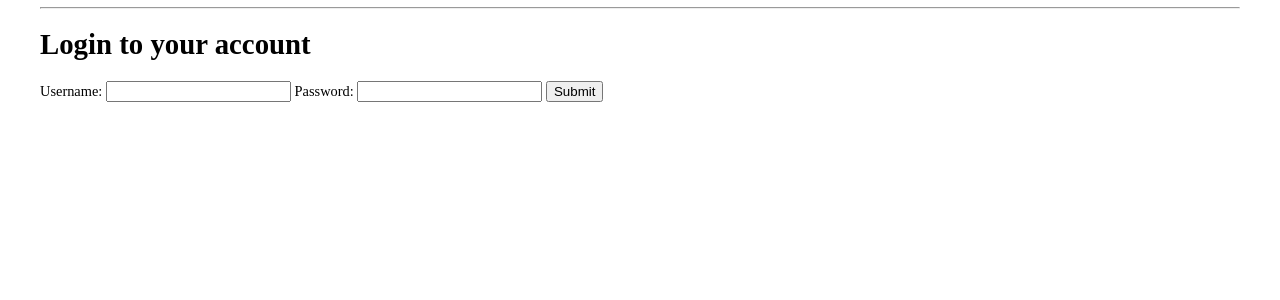
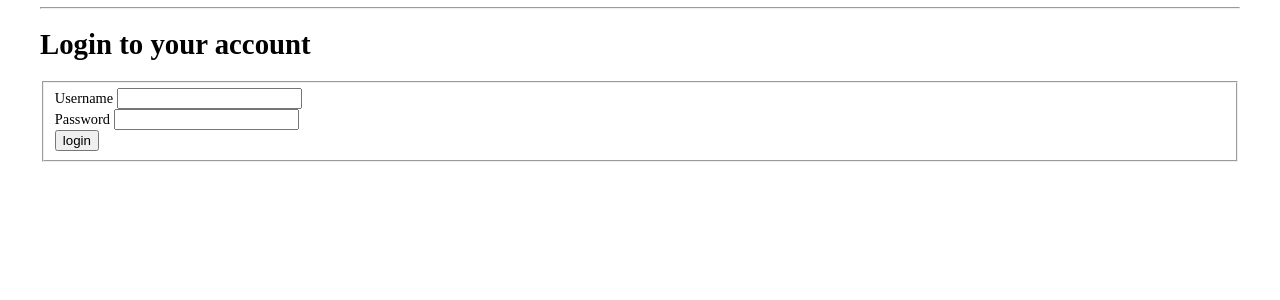
Before and after one commit to rafalbraun/myquora, a Flask app: page /login in a window 1280 px wide. Shown: the part 25-325 px from the top of the page. Run offline with Flask 3, Linux system fonts and the light colour scheme; some libraries are stand-ins or nearby versions.

Commit message:
added login form

```diff
--- a/app.py
+++ b/app.py
@@ -6,7 +6,7 @@ from flask_sqlalchemy import SQLAlchemy
 from itsdangerous import TimedJSONWebSignatureSerializer as Serializer
 from config import Config
 from models import db, bcrypt, User, Post, Report, Notification
-from forms import CreatePostForm, UpdatePostForm, DeletePostForm, CreateCommentForm, ReportPostForm
+from forms import CreatePostForm, UpdatePostForm, DeletePostForm, CreateCommentForm, ReportPostForm, LoginForm
 from dotenv import load_dotenv
 from werkzeug.utils import secure_filename
 
@@ -49,15 +49,15 @@ def index():
 def login():
     if current_user.is_authenticated is True:
         return redirect(url_for("posts"))
-    if request.method == "POST":
-        user = User.query.filter_by(
-            username=request.form.get("username")).first()
-        if user and bcrypt.check_password_hash(user.password, request.form.get("password")):
+    form = LoginForm()
+    if form.validate_on_submit():
+        user = User.query.filter_by(username=form.username.data).first()
+        if user and bcrypt.check_password_hash(user.password, form.password.data):
             login_user(user)
             return redirect(url_for("posts"))
         else:
             flash(f'Wrong credentials or no such user', 'error')
-    return render_template("login.html")
+    return render_template("login.html", form=form)
 
 @app.route("/logout")
 def logout():
@@ -163,7 +163,6 @@ def post_update(id):
     if form.validate_on_submit():
         form.populate_obj(post)
         db.session.add(post)
-        ## here update rid and pid
         db.session.commit()
         flash(f'Post has been updated.', 'success')
         return redirect(url_for('post', id=post.rid, _anchor=str(post.id)))
--- a/forms.py
+++ b/forms.py
@@ -27,3 +27,8 @@ class ReportPostForm(FlaskForm):
     reason = RadioField('report reason', choices=[('v1','violence'),('v2','spam'),('v3','obscenity'),('v4','other')])
     reported_post = IntegerField('', validators=[DataRequired()])
     submit2 = SubmitField('confirm')
+
+class LoginForm(FlaskForm):
+    username = StringField('Username', validators=[DataRequired(), Length(min=1, max=120)])
+    password = PasswordField('Password', validators=[DataRequired(), Length(min=1, max=120)])
+    submit = SubmitField('login')
--- a/models.py
+++ b/models.py
@@ -21,8 +21,8 @@ class Notification(db.Model):
 class User(db.Model, UserMixin):
     id = db.Column(db.Integer, primary_key=True)
     username = db.Column(db.String(20), unique=True, nullable=False)
+    password = db.Column(db.String(60), nullable=False)
     email = db.Column(db.String(120), unique=True, nullable=False)
-    password = db.Column(db.String(60), nullable=False)
     notifications = db.relationship("Post", secondary=Notification.__table__)
 
 class Post(db.Model):
--- a/templates/login.html
+++ b/templates/login.html
@@ -2,12 +2,32 @@
 {% block content %}
 
     <h1>Login to your account</h1>
-    <form action="#" method="post">
-      <label for="username">Username:</label>
-      <input type="text" name="username" />
-      <label for="password">Password:</label>
-      <input type="password" name="password" />
-      <button type="submit">Submit</button>
+
+    {% with messages = get_flashed_messages() %}
+        {% if messages %}
+            {% for message in messages %}
+                <p>{{message}}</p>
+            {% endfor %}
+        {% endif %}
+    {% endwith %}
+
+    <form method="POST">
+        {{ form.csrf_token }}
+        <fieldset class="form-group">
+            <div class="form-group">
+                {{ form.username.label(class="form-control-label") }}
+                {{ form.username(class="form-control form-control-lg") }}
+            </div>
+
+            <div class="form-group">
+                {{ form.password.label(class="form-control-label") }}
+                {{ form.password(class="form-control form-control-lg") }}
+            </div>
+
+            <div class="form-group">
+                {{ form.submit(class="btn btn-outline-info") }}
+            </div>
+        </fieldset>
     </form>
 
 {% endblock %}
```
